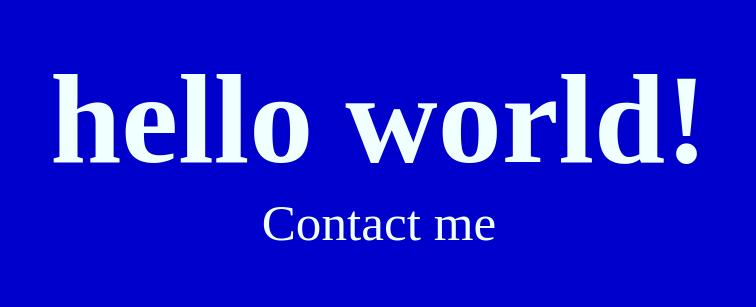
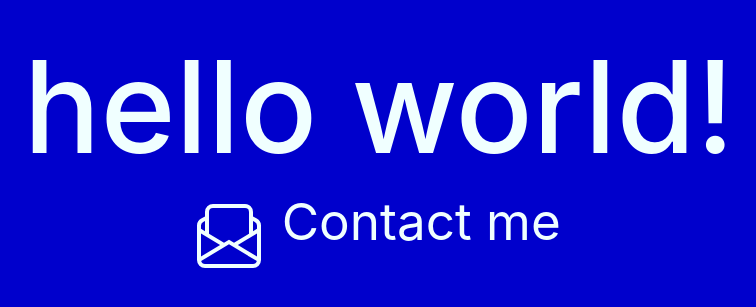
Before and after one commit to labait/biennio1_20242025_project1, a plain HTML site: page index.html in a window 1280 px wide. Shown: the part 251-558 px from the top of the page, without its empty margins (261-1017 px from the left). Drawn offline with nearby package versions, Linux system fonts and the light colour scheme.

Commit message:
added icon

```diff
--- a/index.html
+++ b/index.html
@@ -4,6 +4,8 @@
     <meta charset="UTF-8">
     <meta name="viewport" content="width=device-width, initial-scale=1.0">
     <title>hello world</title>
+    <!-- add bootstrap -->
+    <link rel="stylesheet" href="https://stackpath.bootstrapcdn.com/bootstrap/4.5.2/css/bootstrap.min.css">
     <style>
         :root {
             --color-primary: azure;
@@ -21,7 +23,7 @@
             text-align: center;
         }
 
-        h1, a {
+        h1, a, svg#icon {
             color: var(--color-primary);
         }
         h1 {
@@ -33,10 +35,17 @@
             text-decoration: none;
             &:hover {
                 text-decoration: underline;
+                color: white;
             }
             &#email {
                 font-size: 4vw;
             }
+        }
+
+        svg#icon {
+            width: 5vw;
+            height: 5vw;
+            margin-right: 1em;
         }
 
     </style>
@@ -45,8 +54,13 @@
     <main>
         <div>
             <h1>hello world!</h1>
+            <svg id="icon" xmlns="http://www.w3.org/2000/svg" width="16" height="16" fill="currentColor" class="bi bi-envelope-paper" viewBox="0 0 16 16">
+                <path d="M4 0a2 2 0 0 0-2 2v1.133l-.941.502A2 2 0 0 0 0 5.4V14a2 2 0 0 0 2 2h12a2 2 0 0 0 2-2V5.4a2 2 0 0 0-1.059-1.765L14 3.133V2a2 2 0 0 0-2-2zm10 4.267.47.25A1 1 0 0 1 15 5.4v.817l-1 .6zm-1 3.15-3.75 2.25L8 8.917l-1.25.75L3 7.417V2a1 1 0 0 1 1-1h8a1 1 0 0 1 1 1zm-11-.6-1-.6V5.4a1 1 0 0 1 .53-.882L2 4.267zm13 .566v5.734l-4.778-2.867zm-.035 6.88A1 1 0 0 1 14 15H2a1 1 0 0 1-.965-.738L8 10.083zM1 13.116V7.383l4.778 2.867L1 13.117Z"/>
+            </svg>
             <a href="mailto:antonio.molinari@laba.edu" id="email">Contact me</a>
         </div>
     </main>
+
+    <script src="https://cdn.jsdelivr.net/npm/bootstrap@5.3.3/dist/js/bootstrap.bundle.min.js" integrity="sha384-YvpcrYf0tY3lHB60NNkmXc5s9fDVZLESaAA55NDzOxhy9GkcIdslK1eN7N6jIeHz" crossorigin="anonymous"></script>
 </body>
 </html>
```
